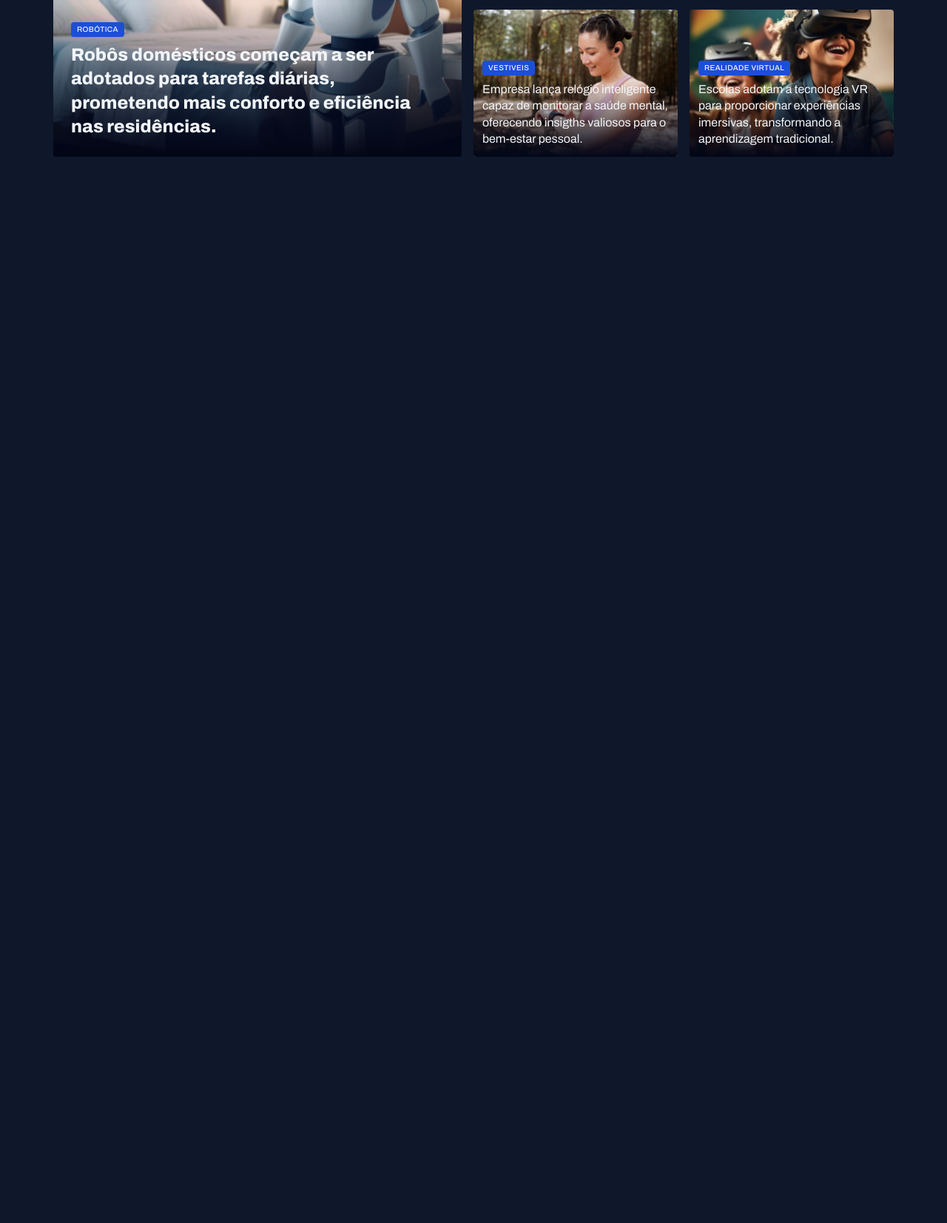
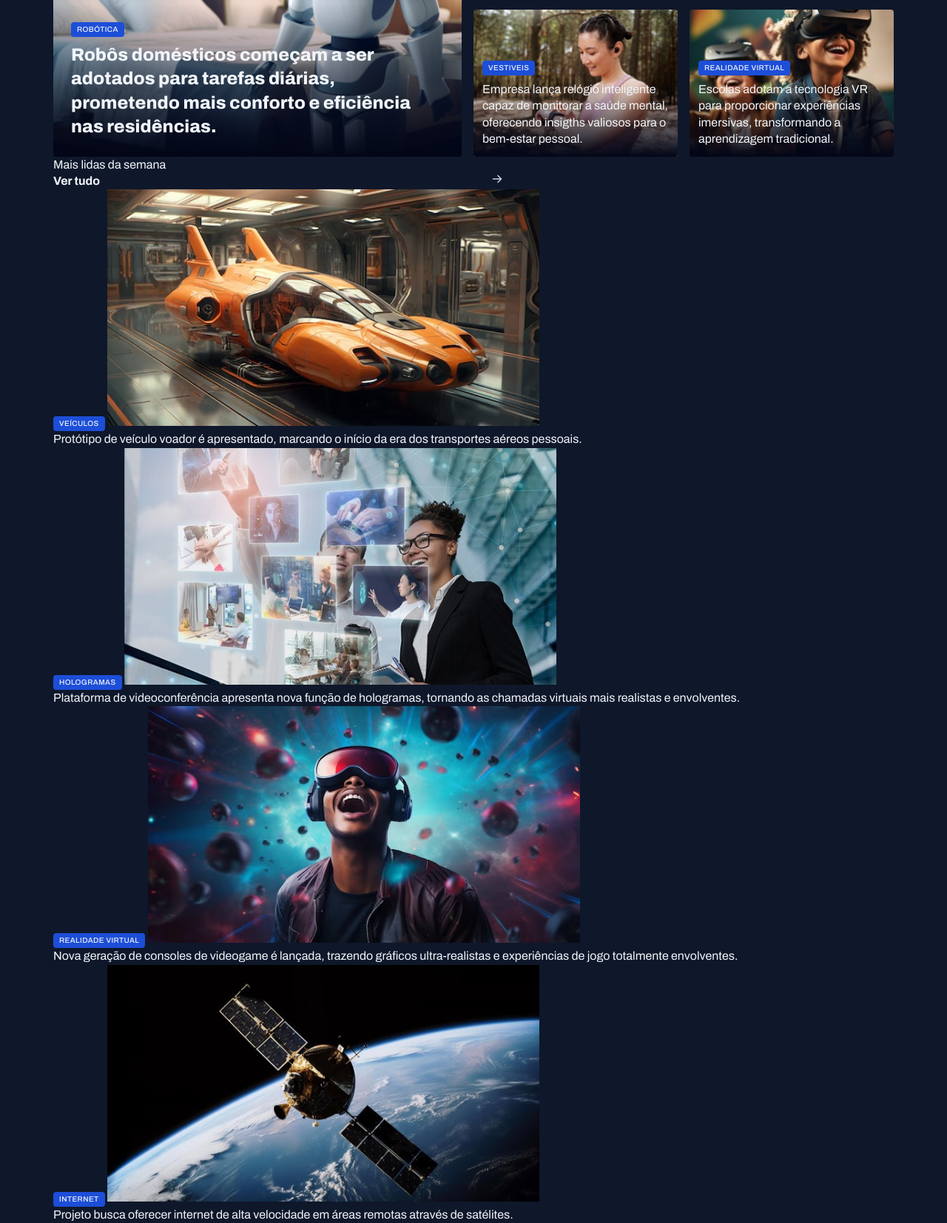
Before and after one commit to lucazkd/Aula, a plain HTML site: page projeto-painel-main/index.html in a window 1280 px wide. Shown: the part 335-1989 px from the top of the page at 74% size. Before the commit the page ends 800 px from the top, so only its background shows below. Drawn offline with Linux system fonts and the light colour scheme.

Commit message:
EStruturando

```diff
--- a/projeto-painel-main/index.html
+++ b/projeto-painel-main/index.html
@@ -80,6 +80,38 @@
     </div>
 
   </section>
+  <section id="weekly" >
+     <header calss ="grid grid-flow-col">
+       <h3>Mais lidas da semana</h3>
+        <a href="#" class="grid grid-flow-col">
+          <strong> Ver tudo</strong>
+          <img src="assets/icons/ArrowRight.svg" alt="Lupinha">
+        </a>
+     </header>
+<div>
+<figure>
+  <span class="content-tag">  Veículos </span>
+  <img src="assets/images/Image 06.png" alt="..">
+  <p> Protótipo de veículo voador é apresentado, marcando o início da era dos transportes aéreos pessoais.</p>
+</figure>
+<figure>
+  <span class="content-tag">  Hologramas </span>
+  <img src="assets/images/Image 07.png" alt="..">
+  <p> Plataforma de videoconferência apresenta nova função de hologramas, tornando as chamadas virtuais mais realistas e envolventes. </p>
+</figure>
+<figure>
+  <span class="content-tag">  Realidade virtual </span>
+  <img src="assets/images/Image 08.png" alt="..">
+  <p> Nova geração de consoles de videogame é lançada, trazendo gráficos ultra-realistas e experiências de jogo totalmente envolventes.</p>
+</figure>
+<figure>
+  <span class="content-tag">  Internet </span>
+  <img src="assets/images/Image 09.png" alt="..">
+  <p> Projeto busca oferecer internet de alta velocidade em áreas remotas através de satélites.</p>
+</figure>
+</div>
+
+  </section>
 </main>
 </body>
 </html>
```
